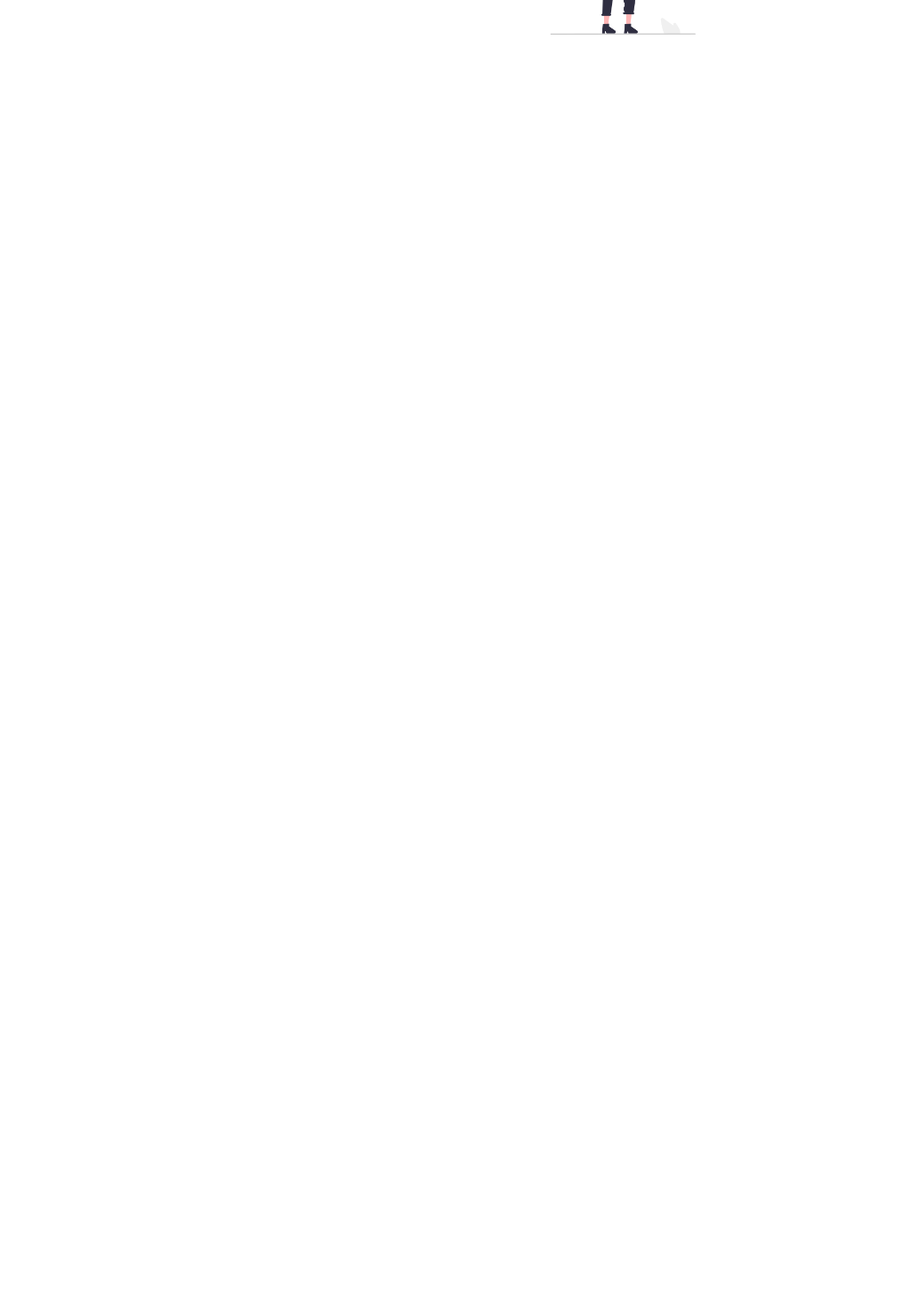
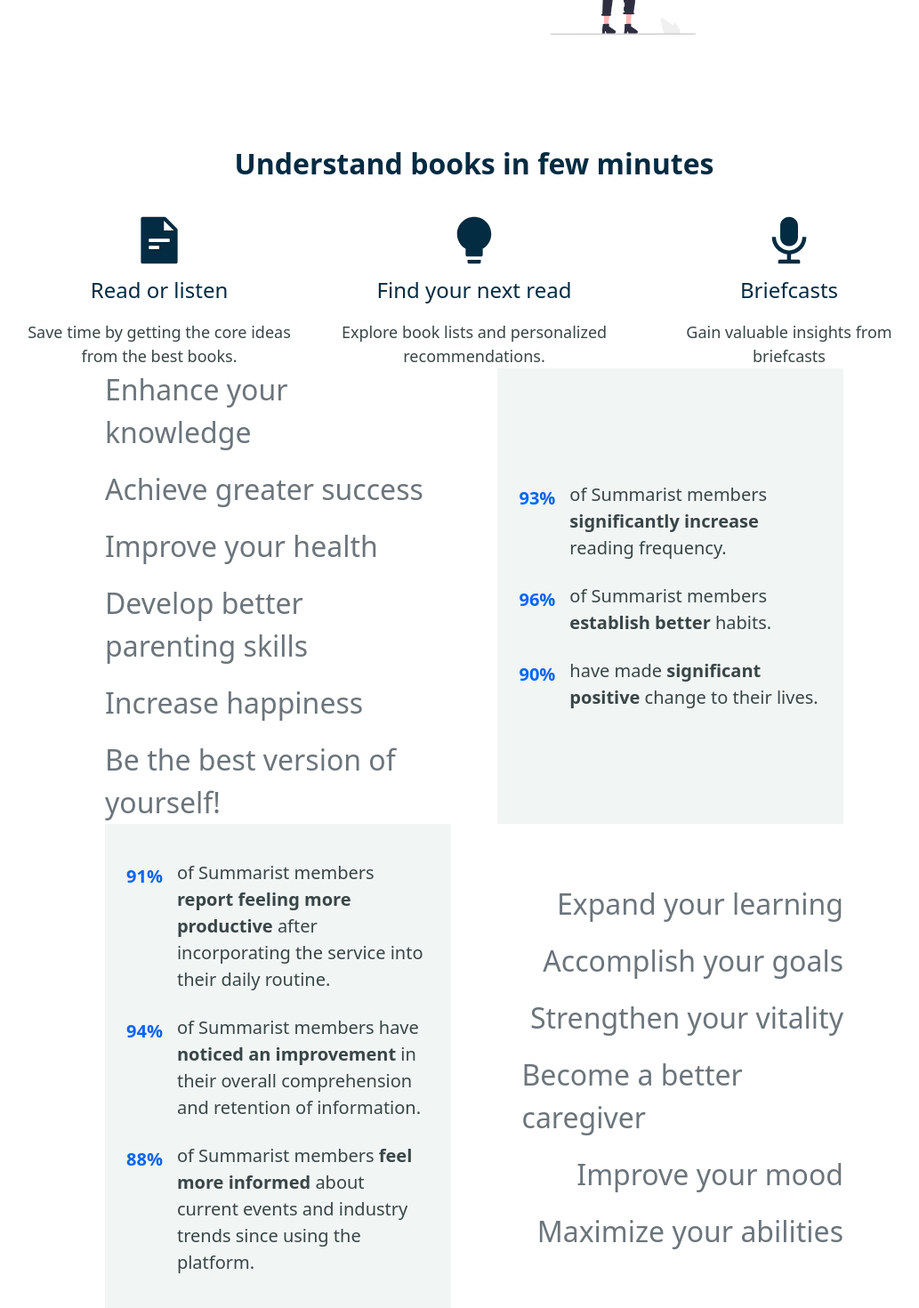
Before and after one commit to connorklee0/summarist, a Next.js app: page / in a window 1280 px wide. Shown: the part 420-1890 px from the top of the page at 89% size, without its empty margins (107-1140 px from the left). Before the commit the page ends 800 px from the top, so only its background shows below. Built offline with nearby package versions, Linux system fonts and the light colour scheme.

Commit message:
implement features section

```diff
--- a/app/globals.css
+++ b/app/globals.css
@@ -1,8 +1,6 @@
 @import "tailwindcss";
 
 body {
-  background: var(--background);
-  color: var(--foreground);
   max-width: 100%;
   overflow-x: hidden;
 }
@@ -75,3 +73,107 @@ button:disabled {
 .landing__text {
   margin-bottom: 24px;
 }
+
+.section__title {
+  font-size: 32px;
+  color: #032b41;
+  text-align: center;
+  margin-bottom: 32px;
+  font-weight: bold;
+}
+
+.features {
+  display: flex;
+  flex-direction: column;
+  align-items: center;
+  text-align: center;
+}
+
+.features__icon {
+  display: flex;
+  justify-content: center;
+  margin-bottom: 8px;
+  color: #032b41;
+}
+
+.features__icon svg {
+  width: 60px;
+  height: 60px;
+}
+
+.features__title {
+  font-size: 24px;
+  color: #032b41;
+  margin-bottom: 16px;
+  font-weight: 500;
+}
+
+.features__sub--title {
+  font-size: 18px;
+  color: #394547;
+  font-weight: 300;
+}
+
+.statistics__heading {
+  font-size: 32px;
+  font-weight: 500;
+  color: #6b757b;
+  margin-bottom: 16px;
+}
+
+.statistics__heading:last-child {
+  margin-bottom: 0;
+}
+
+.statistics__heading--active {
+  color: #2bd97c;
+}
+
+.statistics__wrapper {
+  display: flex;
+  gap: 80px;
+  margin: 0 96px;
+}
+
+.statistics__wrapper:last-child {
+  margin-bottom: 0;
+}
+
+.statistics__content--header {
+  width: 100%;
+  display: flex;
+  flex-direction: column;
+  justify-content: center;
+}
+
+.statistics__content--header-second {
+  align-items: flex-end;
+}
+
+.statistics__content--details {
+  width: 100%;
+  display: flex;
+  flex-direction: column;
+  justify-content: center;
+  gap: 24px;
+  background-color: #f1f6f4;
+  padding: 40px 24px;
+}
+
+.statistics__data {
+  display: flex;
+  gap: 16px;
+}
+
+.statistics__data--number {
+  color: #0365f2;
+  font-size: 20px;
+  font-weight: 600;
+  margin-top: 4px;
+}
+
+.statistics__data--title {
+  font-size: 20px;
+  font-weight: 300;
+  color: #394547;
+}
--- a/app/page.tsx
+++ b/app/page.tsx
@@ -1,11 +1,13 @@
 import Nav from "@/components/Home/Nav";
 import Landing from "@/components/Home/Landing";
+import Features from "@/components/Home/Features";
 
 export default function Home() {
   return (
     <>
       <Nav />
       <Landing />
+      <Features />
     </>
   );
 }
--- /dev/null
+++ b/components/Home/Features.tsx
@@ -0,0 +1,126 @@
+import React from "react";
+import { AiFillFileText, AiFillBulb, AiFillAudio } from "react-icons/ai";
+
+const Features = () => {
+  return (
+    <section id="features">
+      <div className="container">
+        <div className="row">
+          <div className="section__title">Understand books in few minutes</div>
+          <div className="grid grid-cols-3 gap-10 mb-24 max-md:grid">
+            <div className="features">
+              <div className="features__icon">
+                <AiFillFileText />
+              </div>
+              <div className="features__title">Read or listen</div>
+              <div className="features__sub--title">
+                Save time by getting the core ideas from the best books.
+              </div>
+            </div>
+            <div className="features">
+              <div className="features__icon">
+                <AiFillBulb />
+              </div>
+              <div className="features__title">Find your next read</div>
+              <div className="features__sub--title">
+                Explore book lists and personalized recommendations.
+              </div>
+            </div>
+            <div className="features">
+              <div className="features__icon">
+                <AiFillAudio />
+              </div>
+              <div className="features__title">Briefcasts</div>
+              <div className="features__sub--title">
+                Gain valuable insights from briefcasts
+              </div>
+            </div>
+          </div>
+          <div className="statistics__wrapper">
+            <div className="statistics__content--header">
+              <div className="statistics__heading">Enhance your knowledge</div>
+              <div className="statistics__heading">Achieve greater success</div>
+              <div className="statistics__heading">Improve your health</div>
+              <div className="statistics__heading">
+                Develop better parenting skills
+              </div>
+              <div className="statistics__heading">Increase happiness</div>
+              <div className="statistics__heading">
+                Be the best version of yourself!
+              </div>
+            </div>
+            <div className="statistics__content--details">
+              <div className="statistics__data">
+                <div className="statistics__data--number">93%</div>
+                <div className="statistics__data--title">
+                  of Summarist members{" "}
+                  <span className="font-bold">significantly increase</span>{" "}
+                  reading frequency.
+                </div>
+              </div>
+              <div className="statistics__data">
+                <div className="statistics__data--number">96%</div>
+                <div className="statistics__data--title">
+                  of Summarist members{" "}
+                  <span className="font-bold">establish better</span> habits.
+                </div>
+              </div>
+              <div className="statistics__data">
+                <div className="statistics__data--number">90%</div>
+                <div className="statistics__data--title">
+                  have made{" "}
+                  <span className="font-bold">significant positive</span> change
+                  to their lives.
+                </div>
+              </div>
+            </div>
+          </div>
+          <div className="statistics__wrapper">
+            <div className="statistics__content--details statistics__content--details-second">
+              <div className="statistics__data">
+                <div className="statistics__data--number">91%</div>
+                <div className="statistics__data--title">
+                  of Summarist members{" "}
+                  <span className="font-bold">
+                    report feeling more productive
+                  </span>{" "}
+                  after incorporating the service into their daily routine.
+                </div>
+              </div>
+              <div className="statistics__data">
+                <div className="statistics__data--number">94%</div>
+                <div className="statistics__data--title">
+                  of Summarist members have{" "}
+                  <span className="font-bold">noticed an improvement</span> in
+                  their overall comprehension and retention of information.
+                </div>
+              </div>
+              <div className="statistics__data">
+                <div className="statistics__data--number">88%</div>
+                <div className="statistics__data--title">
+                  of Summarist members{" "}
+                  <span className="font-bold">feel more informed</span> about
+                  current events and industry trends since using the platform.
+                </div>
+              </div>
+            </div>
+            <div className="statistics__content--header statistics__content--header-second">
+              <div className="statistics__heading">Expand your learning</div>
+              <div className="statistics__heading">Accomplish your goals</div>
+              <div className="statistics__heading">
+                Strengthen your vitality
+              </div>
+              <div className="statistics__heading">
+                Become a better caregiver
+              </div>
+              <div className="statistics__heading">Improve your mood</div>
+              <div className="statistics__heading">Maximize your abilities</div>
+            </div>
+          </div>
+        </div>
+      </div>
+    </section>
+  );
+};
+
+export default Features;
--- a/components/Home/Landing.tsx
+++ b/components/Home/Landing.tsx
@@ -7,8 +7,8 @@ const Landing = () => {
       <div className="container">
         <div className="row">
           <div className="grid grid-cols-1 md:grid-cols-2 gap-12 items-start">
-            <div className="w-full max-w-[560px] flex flex-col space-y-6 md:pt-6">
-              <div className="text-[#032b41] text-[40px] font-bold landing__text">
+            <div className="w-full max-w-[560px] flex flex-col text-left space-y-6 max-md:pt-6 max-md:items-center max-md:max-w-[540px] max-md:mx-auto max-md:text-center">
+              <div className="text-[#032b41] text-[40px] font-bold landing__text max-md:text-[24px]">
                 Gain more knowledge <br className="md:hidden" /> in less time
               </div>
               <div className="text-[#394547] text-[20px] font-light leading-tight landing__text">
@@ -21,7 +21,7 @@ const Landing = () => {
                 Login
               </button>
             </div>
-            <figure className="w-full h-full max-w-100">
+            <figure className="w-full h-full max-w-100 max-md:hidden">
               <Image src={LandingImg} alt="landing" />
             </figure>
           </div>
--- a/package.json
+++ b/package.json
@@ -11,7 +11,8 @@
   "dependencies": {
     "next": "16.1.1",
     "react": "19.2.3",
-    "react-dom": "19.2.3"
+    "react-dom": "19.2.3",
+    "react-icons": "^5.5.0"
   },
   "devDependencies": {
     "@tailwindcss/postcss": "^4",
```
Also changed, not shown: 1 other file (tests, documents, lock files or other folders).
